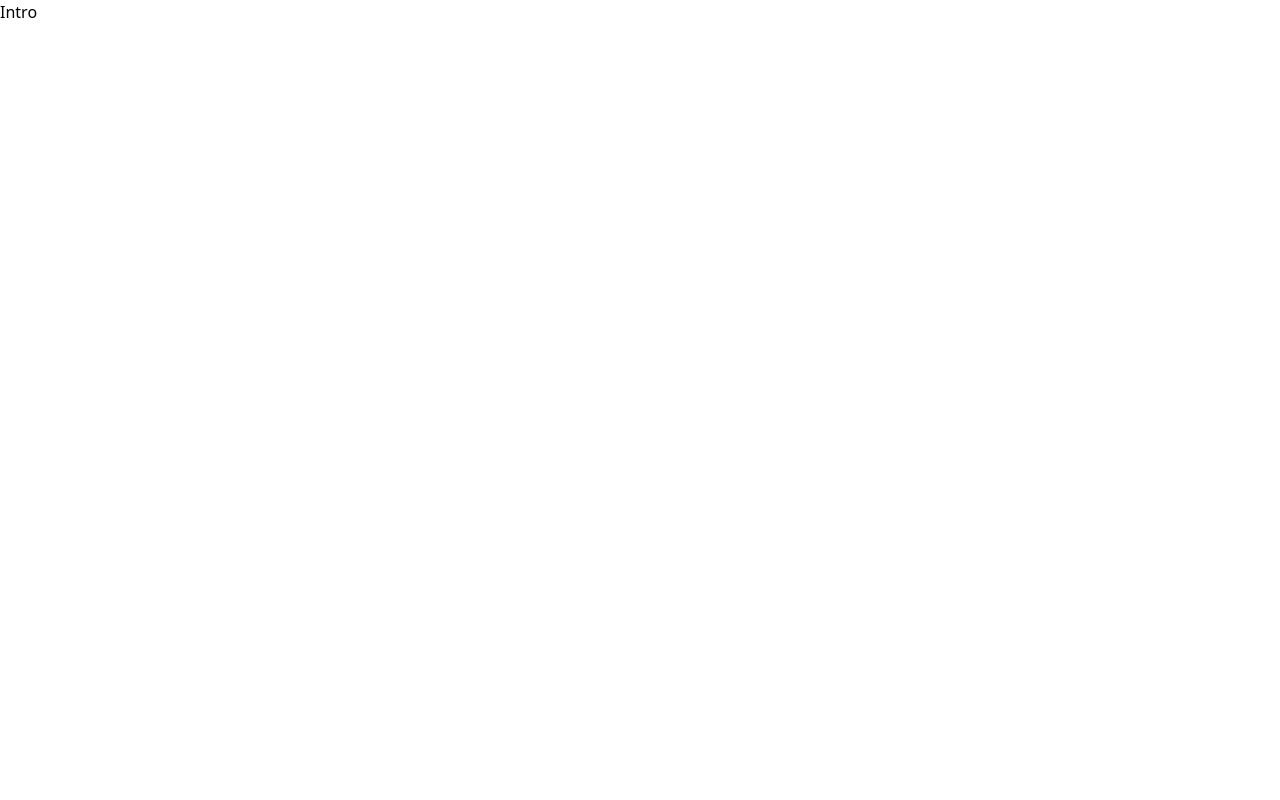
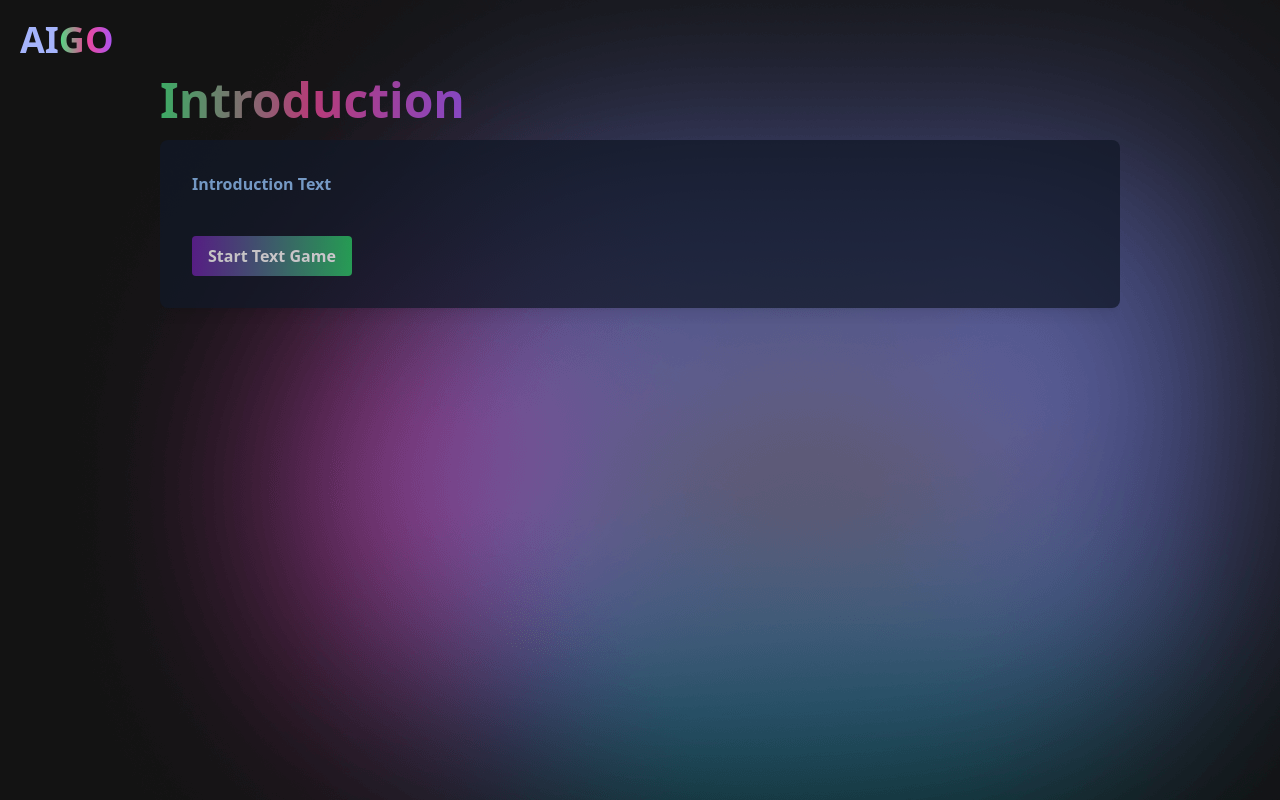
Before and after one commit to Alex-YuYan/AIGO, a React (Create React App) app: page / in a window 1280 px wide. Built offline with nearby package versions, Linux system fonts and the light colour scheme.

Commit message:
feat: add intro & background page skeleton

```diff
--- a/src/App.js
+++ b/src/App.js
@@ -1,14 +1,26 @@
-import { BrowserRouter, Routes, Route, Outlet, Link } from "react-router-dom";
+import { Routes, Route, Link } from "react-router-dom";
 import Background from "./Background";
 import Intro from "./Intro";
 
 function App() {
   return (
     <>
-     <Routes>
-      <Route path="/" element={<Intro />} />
-      <Route path="bg" element={<Background />}/>
-     </Routes>
+      {/* Nav Bar */}
+      <div class="w-full container mx-auto pt-5 pl-5">
+        <div class="w-full flex items-center justify-between">
+          <Link class="flex items-center text-indigo-300 no-underline hover:no-underline font-bold text-2xl lg:text-4xl" to="/">
+            AI<span class="bg-clip-text text-transparent bg-gradient-to-r from-green-400 via-pink-500 to-purple-500">GO</span>
+          </Link>
+        </div>
+      </div>
+      <Routes>
+        <Route path="/" element={<Intro />} />
+        <Route path="bg" element={<Background />} />
+      </Routes>
+      {/* Footer */}
+      <div className="w-full pt-16 pb-6 text-sm text-center md:text-left fade-in">
+        <span></span>
+      </div>
     </>
   );
 }
--- a/src/Background.js
+++ b/src/Background.js
@@ -1,7 +1,35 @@
 const Background = () => (
-  <div>
-      BG
-  </div>
+    <div className="h-full">
+      {/* Main */}
+      <div className="container mx-auto w-full items-center justify-center flex flex-wrap flex-col md:flex-row items-center">
+
+        {/* Text box */}
+        <div className="flex flex-col w-3/4 lg:items-start overflow-y-hidden">
+          <h1 className="my-4 text-3xl md:text-5xl text-white opacity-75 font-bold leading-tight text-center md:text-left">
+            <span className="bg-clip-text text-transparent bg-gradient-to-r from-green-400 via-pink-500 to-purple-500">
+              Background
+            </span>
+          </h1>
+
+          <form className="bg-gray-900 opacity-75 w-full shadow-lg rounded-lg px-8 pt-6 pb-8 mb-4">
+            <div className="mb-4">
+              <label className="block text-blue-300 py-2 font-bold mb-2" for="emailaddress">
+                TODO: Background text
+              </label>
+            </div>
+
+            <div className="flex items-center justify-between pt-4">
+              <button
+                className="bg-gradient-to-r from-purple-800 to-green-500 hover:from-pink-500 hover:to-green-500 text-white font-bold py-2 px-4 rounded focus:ring transform transition hover:scale-105 duration-300 ease-in-out"
+                type="button"
+              >
+                Continue
+              </button>
+            </div>
+          </form>
+        </div>
+      </div>
+    </div>
 )
 
 export default Background
--- a/src/Intro.js
+++ b/src/Intro.js
@@ -1,8 +1,36 @@
+import { Link } from "react-router-dom"
 const Intro = () => (
   <>
-    <h1>
-      Intro
-    </h1>
+    <div className="container mx-auto w-full items-center justify-center flex flex-wrap flex-col md:flex-row items-center">
+
+      {/* Text box */}
+      <div className="flex flex-col w-3/4 lg:items-start overflow-y-hidden">
+        <h1 className="my-4 text-3xl md:text-5xl text-white opacity-75 font-bold leading-tight text-center md:text-left">
+          <span className="bg-clip-text text-transparent bg-gradient-to-r from-green-400 via-pink-500 to-purple-500">
+            Introduction
+          </span>
+        </h1>
+
+        <form className="bg-gray-900 opacity-75 w-full shadow-lg rounded-lg px-8 pt-6 pb-8 mb-4">
+          <div className="mb-4">
+            <label className="block text-blue-300 py-2 font-bold mb-2" for="emailaddress">
+              Introduction Text
+            </label>
+          </div>
+
+          <div className="flex items-center justify-between pt-4">
+            <Link to='/bg'>
+              <button
+                className="bg-gradient-to-r from-purple-800 to-green-500 hover:from-pink-500 hover:to-green-500 text-white font-bold py-2 px-4 rounded focus:ring transform transition hover:scale-105 duration-300 ease-in-out"
+                type="button"
+              >
+                Start Text Game
+              </button>
+            </Link>
+          </div>
+        </form>
+      </div>
+    </div>
   </>
 )
 
--- a/src/index.css
+++ b/src/index.css
@@ -1,3 +1,7 @@
 @tailwind base;
 @tailwind components;
 @tailwind utilities;
+
+body {
+    background-image: url('./header.png');
+}
--- a/src/index.js
+++ b/src/index.js
@@ -7,6 +7,6 @@ import App from './App';
 const root = ReactDOM.createRoot(document.getElementById('root'));
 root.render(
   <BrowserRouter>
-    <App />
+      <App />
   </BrowserRouter>
 );
```
Also changed, not shown: src/header.png (added).
